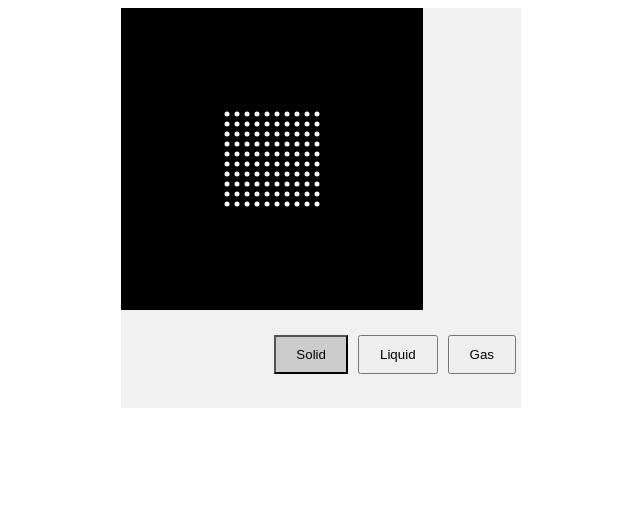
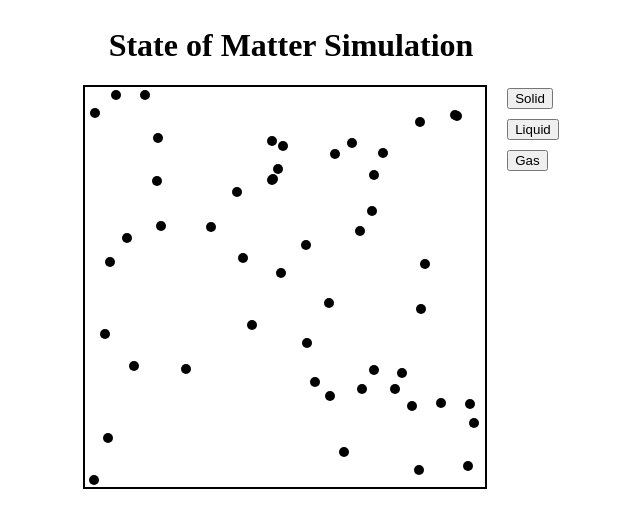
Before and after one commit to Leqitt/Leqitt, a plain HTML site: page Assignment/code.html in a window 1280 px wide. Both pictures are taken after a click on the button "Solid". Shown: the whole page, without its empty margins (319-959 px from the left). Drawn offline with Linux system fonts and the light colour scheme.

Commit message:
fixed formatting
fixed most of the formatting js need to re-create physics and collision code for the particles. Then add a temperature slider and then style the whole page.

```diff
--- a/Assignment/code.css
+++ b/Assignment/code.css
@@ -1,59 +1,66 @@
-/* CSS styles here */
+#container {
+  width: 400px;
+  height: 400px;
+  border: 2px solid black;
+  position: relative;
+  margin-right: 20px;
+}
+
+h1 {
+  text-align: center;
+  margin-top: 20px;
+  margin-right: 60px;
+}
+
 .particle {
-    width: 5px;
-    height: 5px;
-    background-color: #fff;
-    border-radius: 50%;
-    position: absolute;
-  }
+  position: absolute;
+  width: 10px;
+  height: 10px;
+  border-radius: 50%;
+  background-color: #000;
+}
 
-  #simulation {
-    position: relative;
-    width: 400px;
-    height: 400px;
-    background-color: #f1f1f1;
-    margin: 0 auto;
-  }
+#solid {
+  top: 430px;
+  left: 20px;
+}
 
-  #container {
-    width: 300px;
-    height: 300px;
-    border: 1px solid black;
-    margin-bottom: 20px;
-  }
+#liquid {
+  top: 430px;
+  left: 90px;
+}
 
-  .state {
-    width: 100%;
-    height: 100%;
-    display: none;
-  }
+#gas {
+  top: 430px;
+  left: 160px;
+}
 
-  #solid {
-    background-color: #000000;
-    position: relative;
-  }
+#buttons {
+  display: flex;
+  flex-direction: column;
+  align-items: flex-start;
+  top: 50%;
+  right: 10px; /* Adjust the value to position the buttons as desired */
+  transform: translateY(-50%);
+  margin-top: 130px;
+}
 
-  #liquid {
-    background-color: rgb(0, 0, 0);
-    position: relative;
-  }
+button {
+  margin-top: 10px;
+}
 
-  #gas {
-    background-color: rgb(0, 0, 0);
-    position: relative;
-  }
+#simulation {
+  position: relative;
+}
 
-  #buttons {
-    display: flex;
-    justify-content: flex-end;
-    margin-top: 20px;
-  }
+.container {
+  display: flex;
+  align-items: center;
+  justify-content: center;
+  height: 60vh;
+  flex-direction: column;
+}
 
-  button {
-    margin: 5px;
-    padding: 10px 20px;
-  }
-
-  button.active {
-    background-color: #ccc;
-  }
+.content {
+  display: flex;
+}
--- a/Assignment/code.html
+++ b/Assignment/code.html
@@ -2,19 +2,20 @@
 <html>
 <head>
   <title>States of Matter Simulation</title>
-  <link rel="stylesheet" type="text/css" href="code.css">
+  <link rel="stylesheet" href="code.css">
 </head>
 <body>
-  <div id="simulation">
-    <div id="container">
-      <div id="solid" class="state"></div>
-      <div id="liquid" class="state"></div>
-      <div id="gas" class="state"></div>
-    </div>
-    <div id="buttons">
-      <button id="solidBtn" class="active" onclick="changeState('solid')">Solid</button>
-      <button id="liquidBtn" onclick="changeState('liquid')">Liquid</button>
-      <button id="gasBtn" onclick="changeState('gas')">Gas</button>
+  <div class="container">
+    <h1>State of Matter Simulation</h1>
+    <div class="content">
+      <div id="simulation">
+        <div id="container"></div>
+      </div>
+      <div id="buttons">
+        <button id="solid">Solid</button>
+        <button id="liquid">Liquid</button>
+        <button id="gas">Gas</button>
+      </div>
     </div>
   </div>
 
--- a/Assignment/code.js
+++ b/Assignment/code.js
@@ -1,207 +1,116 @@
-function changeState(state) {
-  // Hides all states
-  const states = document.getElementsByClassName('state');
-  for (let i = 0; i < states.length; i++) {
-    states[i].style.display = 'none';
-    states[i].innerHTML = ''; // Clears existing particles
-  }
+var container = document.getElementById('container');
+var particles = [];
+var particleCount = 0;
+var particleSize = 10; // Particle size in pixels
+var currentState = 'solid';
+var isSimulationRunning = false;
 
-  // Deactivates all buttons
-  const buttons = document.getElementsByTagName('button');
-  for (let i = 0; i < buttons.length; i++) {
-    buttons[i].classList.remove('active');
-  }
+// Function to create particles
+function createParticles() {
+  var rows = Math.floor(Math.sqrt(particleCount)); // Number of rows
+  var cols = Math.ceil(particleCount / rows); // Number of columns
+  var containerWidth = container.offsetWidth;
+  var containerHeight = container.offsetHeight;
+  var padding = 5; // Padding between particles
 
-  // Shows the selected state
-  const selectedState = document.getElementById(state);
-  selectedState.style.display = 'block';
+  for (var i = 0; i < rows; i++) {
+    for (var j = 0; j < cols; j++) {
+      if (particles.length >= particleCount) {
+        break;
+      }
 
-  // Activates the corresponding button
-  document.getElementById(state + 'Btn').classList.add('active');
+      var particle = document.createElement('div');
+      particle.className = 'particle';
+      particle.style.left = (j * (particleSize + padding)) + 'px';
+      particle.style.top = (i * (particleSize + padding)) + 'px';
 
-  // Creates particles based on the selected state
-  if (state === 'solid') {
-    createSolidParticles(selectedState);
-  } else if (state === 'liquid') {
-    createLiquidParticles(selectedState);
-  } else if (state === 'gas') {
-    createGasParticles(selectedState);
-  }
-}
+      // Check for overlapping particles
+      var overlap = particles.some(function(existingParticle) {
+        var existingX = parseInt(existingParticle.style.left, 10);
+        var existingY = parseInt(existingParticle.style.top, 10);
+        var dx = Math.abs(existingX - parseInt(particle.style.left, 10));
+        var dy = Math.abs(existingY - parseInt(particle.style.top, 10));
 
-// Collision Code
-function Particle(x, y, dx, dy, size, container) {
-  this.x = x;
-  this.y = y;
-  this.dx = dx;
-  this.dy = dy;
-  this.size = size;
-  this.containerWidth = container.offsetWidth;
-  this.containerHeight = container.offsetHeight;
+        return (dx < particleSize && dy < particleSize);
+      });
 
-  this.element = document.createElement('div');
-  this.element.classList.add('particle');
-  this.element.style.width = `${this.size}px`;
-  this.element.style.height = `${this.size}px`;
-  container.appendChild(this.element);
-
-  this.updatePosition = function() {
-    this.x += this.dx;
-    this.y += this.dy;
-
-    this.element.style.transform = `translate(${this.x}px, ${this.y}px)`;
-  }
-
-  this.checkCollision = function(particles) {
-    for (let i = 0; i < particles.length; i++) {
-      const particle = particles[i];
-
-      if (particle !== this) {
-        const dx = this.x - particle.x;
-        const dy = this.y - particle.y;
-        const distance = Math.sqrt(dx * dx + dy * dy);
-
-        if (distance < this.size + particle.size) {
-          const angle = Math.atan2(dy, dx);
-          const targetAngle = angle + Math.PI;
-          const sin = Math.sin(targetAngle);
-          const cos = Math.cos(targetAngle);
-
-          const overlap = this.size + particle.size - distance;
-
-          this.x += overlap * cos * 0.5;
-          this.y += overlap * sin * 0.5;
-
-          particle.x -= overlap * cos * 0.5;
-          particle.y -= overlap * sin * 0.5;
-
-          const relativeVelocityX = this.dx - particle.dx;
-          const relativeVelocityY = this.dy - particle.dy;
-          const dotProduct = dx * relativeVelocityX + dy * relativeVelocityY;
-
-          if (dotProduct > 0) {
-            const totalMass = this.size + particle.size;
-            const impulseX = (2 * dotProduct * dx) / (distance * totalMass);
-            const impulseY = (2 * dotProduct * dy) / (distance * totalMass);
-
-            this.dx -= impulseX / this.size;
-            this.dy -= impulseY / this.size;
-
-            particle.dx += impulseX / particle.size;
-            particle.dy += impulseY / particle.size;
-          }
-        }
+      if (!overlap) {
+        container.appendChild(particle);
+        particles.push(particle);
       }
-    }
-  }
-
-  this.checkContainerCollision = function() {
-    if (this.x - this.size <= 0 || this.x + this.size >= this.containerWidth) {
-      this.dx = -this.dx;
-    }
-
-    if (this.y - this.size <= 0 || this.y + this.size >= this.containerHeight) {
-      this.dy = -this.dy;
     }
   }
 }
 
-// Creates the Particles for each state
-function createSolidParticles(container) {
-  const containerWidth = container.offsetWidth;
-  const containerHeight = container.offsetHeight;
-  const particleSize = 5;
-  const particleSpacing = 5;
-  const particlesPerRow = 10;
-  const particlesPerColumn = 10;
+// Function to update particle positions
+function updateParticles() {
+  var containerWidth = container.offsetWidth;
+  var containerHeight = container.offsetHeight;
 
-  const startX = (containerWidth - particlesPerRow * (particleSize + particleSpacing) + particleSpacing) / 2;
-  const startY = (containerHeight - particlesPerColumn * (particleSize + particleSpacing) + particleSpacing) / 2;
+  particles.forEach(function(particle) {
+    var x = Math.random() * (containerWidth - particleSize);
+    var y = Math.random() * (containerHeight - particleSize);
 
-  const particles = [];
+    particle.style.left = x + 'px';
+    particle.style.top = y + 'px';
+  });
 
-  for (let i = 0; i < particlesPerColumn; i++) {
-    for (let j = 0; j < particlesPerRow; j++) {
-      const x = startX + j * (particleSize + particleSpacing);
-      const y = startY + i * (particleSize + particleSpacing);
-
-      const particle = new Particle(x, y, 0, 0, particleSize, container);
-      particles.push(particle);
-    }
-  }
-
-  setInterval(updateSolidParticles, 10, particles, containerWidth, containerHeight);
+  // Stop the simulation
+  stopSimulation();
 }
 
-function updateSolidParticles(particles, containerWidth, containerHeight) {
-  for (let i = 0; i < particles.length; i++) {
-    const particle = particles[i];
-
-    particle.checkContainerCollision();
-    particle.checkCollision(particles);
-
-    particle.updatePosition();
+// Function to start the simulation
+function startSimulation() {
+  if (!isSimulationRunning) {
+    isSimulationRunning = true;
+    updateParticles();
   }
 }
 
-function createLiquidParticles(container) {
-  const containerWidth = container.offsetWidth;
-  const containerHeight = container.offsetHeight;
-  const particleCount = 50;
-  const particles = [];
+// Function to stop the simulation
+function stopSimulation() {
+  isSimulationRunning = false;
+}
 
-  for (let i = 0; i < particleCount; i++) {
-    const x = Math.random() * (containerWidth - 10);
-    const y = Math.random() * (containerHeight - 10);
-    const dx = Math.random() * 2 - 1;
-    const dy = Math.random() * 2 - 1;
-    const size = 5;
+// Function to change the state of matter
+function changeState(state) {
+  currentState = state;
 
-    const particle = new Particle(x, y, dx, dy, size, container);
-    particles.push(particle);
+  // Remove existing particles
+  particles.forEach(function(particle) {
+    container.removeChild(particle);
+  });
+  particles = [];
+
+  // Set particle count based on the state
+  switch (currentState) {
+    case 'solid':
+      particleCount = 50;
+      break;
+    case 'liquid':
+      particleCount = 30;
+      break;
+    case 'gas':
+      particleCount = 15;
+      break;
   }
 
-  setInterval(updateLiquidParticles, 10, particles, containerWidth, containerHeight);
+  createParticles();
+  startSimulation();
 }
 
-function updateLiquidParticles(particles, containerWidth, containerHeight) {
-  for (let i = 0; i < particles.length; i++) {
-    const particle = particles[i];
+// Initialize the simulation
+createParticles();
 
-    particle.checkContainerCollision();
-    particle.checkCollision(particles);
+// Event listeners for state buttons
+document.getElementById('solid').addEventListener('click', function() {
+  changeState('solid');
+});
 
-    particle.updatePosition();
-  }
-}
+document.getElementById('liquid').addEventListener('click', function() {
+  changeState('liquid');
+});
 
-function createGasParticles(container) {
-  const containerWidth = container.offsetWidth;
-  const containerHeight = container.offsetHeight;
-  const particleCount = 20;
-  const particles = [];
-
-  for (let i = 0; i < particleCount; i++) {
-    const x = Math.random() * (containerWidth - 10);
-    const y = Math.random() * (containerHeight - 10);
-    const dx = Math.random() * 4 - 2;
-    const dy = Math.random() * 4 - 2;
-    const size = 5;
-
-    const particle = new Particle(x, y, dx, dy, size, container);
-    particles.push(particle);
-  }
-
-  setInterval(updateGasParticles, 10, particles, containerWidth, containerHeight);
-}
-
-function updateGasParticles(particles, containerWidth, containerHeight) {
-  for (let i = 0; i < particles.length; i++) {
-    const particle = particles[i];
-
-    particle.checkContainerCollision();
-    particle.checkCollision(particles);
-
-    particle.updatePosition();
-  }
-}
+document.getElementById('gas').addEventListener('click', function() {
+  changeState('gas');
+});
```
